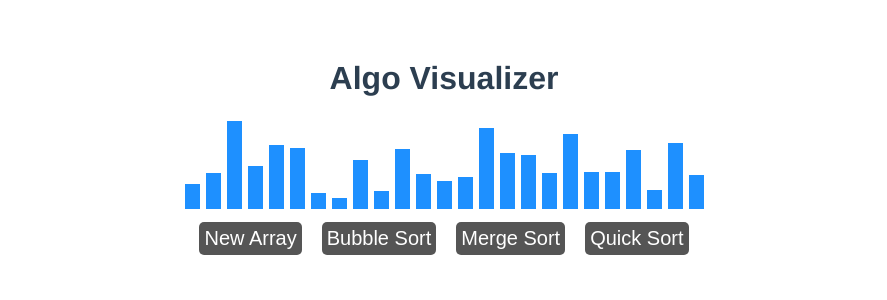
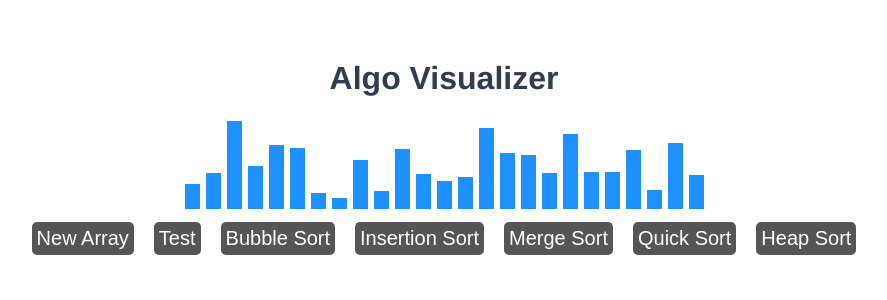
Before and after one commit to jameseaster/algo-visualization, a Vue app: page / in a window 1280 px wide. Shown: the top 300 px of the page, without its empty margins (196-1083 px from the left). Built offline with nearby package versions, Linux system fonts and the light colour scheme.

Commit message:
(feat) add bubble sort algorithm and test method

```diff
--- a/src/App.vue
+++ b/src/App.vue
@@ -2,7 +2,11 @@
   <div id="app">
     <Header />
     <Data v-bind:numbers="numbers" />
-    <Buttons v-on:populate-array="populateArray" />
+    <Buttons
+      v-on:populate-array="populateArray"
+      @bubble-sort="bubbleSort"
+      @test="test"
+    />
   </div>
 </template>
 
@@ -29,10 +33,44 @@ export default {
   methods: {
     populateArray: function() {
       this.numbers = [];
+      // randomize the length of the array
+      // let length = Math.round(Math.random() * 5) + 20;
 
       for (let i = 0; i < 25; i++) {
         let randomNumber = Math.round(Math.random() * 90) + 10;
         this.numbers.push(randomNumber);
+      }
+    },
+    test: function() {
+      for (let i = 0; i < 100; i++) {
+        this.populateArray();
+        let testArray = [...this.numbers];
+
+        // test out different functions here
+        this.bubbleSort();
+
+        testArray.sort((a, b) => a - b);
+        let result =
+          this.numbers.length === testArray.length &&
+          this.numbers.every((value, index) => value === testArray[index]);
+        console.log(result);
+      }
+    },
+    bubbleSort: function() {
+      let swap = true;
+      let counter = 0;
+
+      while (swap) {
+        swap = false;
+        for (let i = 0; i < this.numbers.length - 1 - counter; i++) {
+          if (this.numbers[i] > this.numbers[i + 1]) {
+            swap = true;
+            let placeholder = this.numbers[i + 1];
+            this.$set(this.numbers, i + 1, this.numbers[i]);
+            this.$set(this.numbers, i, placeholder);
+          }
+        }
+        counter += 1;
       }
     },
   },
--- a/src/components/Buttons.vue
+++ b/src/components/Buttons.vue
@@ -1,9 +1,12 @@
 <template>
   <div>
     <button @click="$emit('populate-array')" class="btn">New Array</button>
-    <button class="btn" @click="bubble">Bubble Sort</button>
+    <button class="btn" @click="$emit('test')">Test</button>
+    <button class="btn" @click="$emit('bubble-sort')">Bubble Sort</button>
+    <button class="btn" @click="insertion">Insertion Sort</button>
     <button class="btn" @click="merge">Merge Sort</button>
     <button class="btn" @click="quick">Quick Sort</button>
+    <button class="btn" @click="heap">Heap Sort</button>
   </div>
 </template>
 
@@ -12,14 +15,17 @@ export default {
   name: "Buttons",
   props: {},
   methods: {
-    bubble() {
-      console.log("Bubble Sort");
+    insertion() {
+      console.log("Insertion Sort");
     },
     merge() {
       console.log("Merge Sort");
     },
     quick() {
       console.log("Quick Sort");
+    },
+    heap() {
+      console.log("Heap Sort");
     },
   },
 };
```
